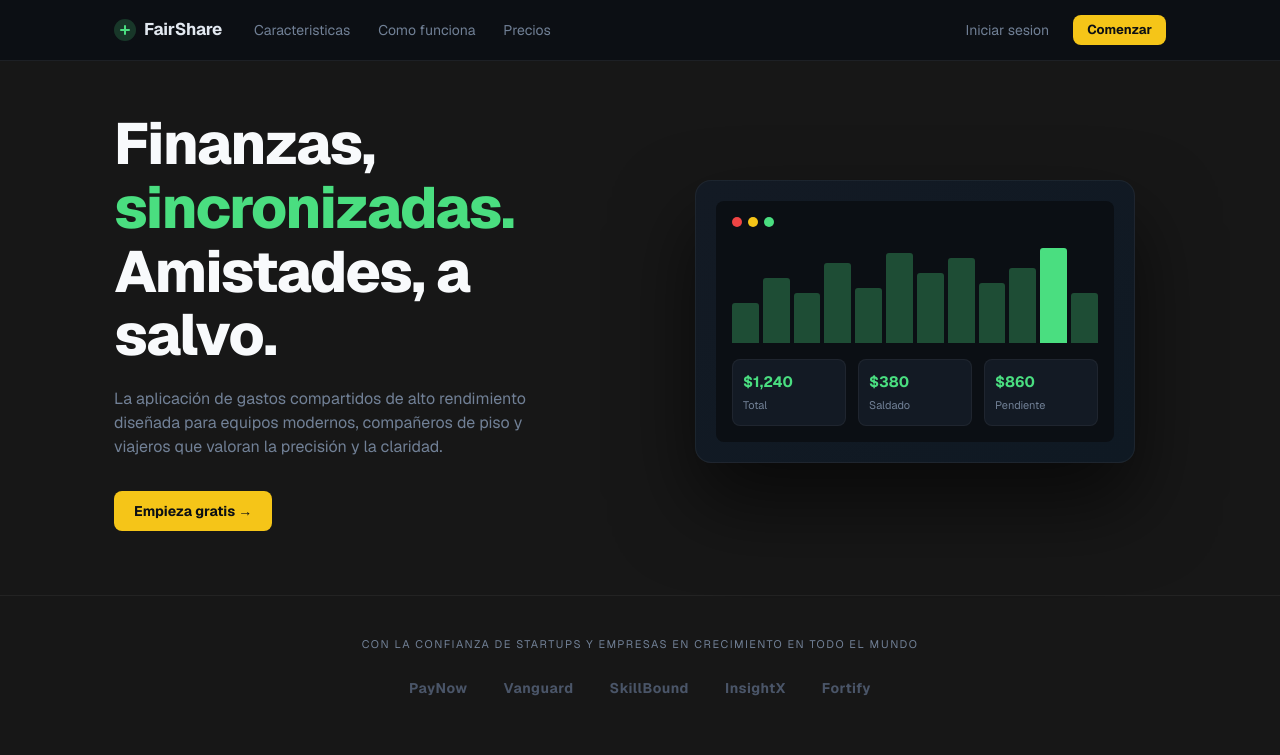
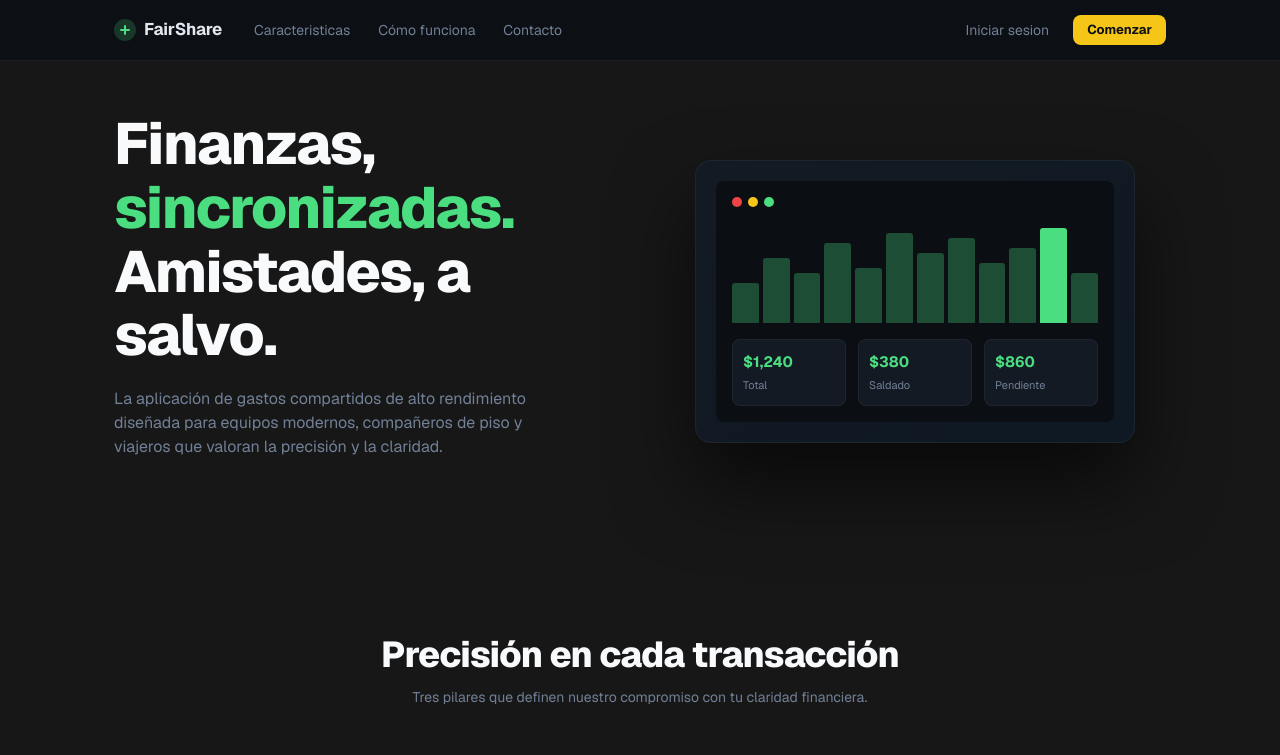
Before and after one commit to adrianlardin/Fairshare, a Next.js app in the folder frontend/: page / in a window 1280 px wide. Shown: the top 755 px of the page. Built offline with nearby package versions, Linux system fonts and the light colour scheme.

Commit message:
corrigiendo navbar

```diff
--- a/frontend/src/app/page.jsx
+++ b/frontend/src/app/page.jsx
@@ -1,11 +1,9 @@
 "use client";
 
-import { Navbar } from "@/components/navbar"; // <-- Navbar corregido e importado desde tu carpeta de componentes
+import { Navbar } from "@/components/navbar";
 import { useState } from "react";
-
 import Link from "next/link";
 
-// ── Icons (inline SVGs para no depender de librerías) ──────────────────────────
 const CheckIcon = () => (
   <svg width="16" height="16" viewBox="0 0 16 16" fill="none">
     <circle cx="8" cy="8" r="8" fill="#4ADE80" fillOpacity="0.15" />
@@ -18,9 +16,6 @@ const StarIcon = () => (
     <path d="M7 1l1.545 4.236H13l-3.59 2.609L10.727 13 7 10.09 3.273 13l1.318-5.155L1 5.236h4.455z" />
   </svg>
 );
-
-// ── Datos ───────────────────────────────────────────────────────────────────────
-const TRUSTED_BY = ["PayNow", "Vanguard", "SkillBound", "InsightX", "Fortify"];
 
 const FEATURES_CARDS = [
   {
@@ -89,11 +84,10 @@ const PRICING = [
 ];
 
 const FOOTER_COLS = {
-  Producto: ["Características", "Cómo funciona", "Precios"],
+  Producto: ["Características", "Cómo funciona"],
   Legal: ["Política de Privacidad", "Términos de Servicio", "Contacto"],
 };
 
-// ── Sub-components ──────────────────────────────────────────────────────────────
 function Hero() {
   return (
     <section className="max-w-[1100px] mx-auto px-6 pt-28 pb-16 flex flex-col md:flex-row items-center gap-12">
@@ -106,14 +100,8 @@ function Hero() {
           La aplicación de gastos compartidos de alto rendimiento diseñada para equipos modernos,
           compañeros de piso y viajeros que valoran la precisión y la claridad.
         </p>
-        <div className="flex items-center gap-5 flex-wrap">
-          <a href="/register" className="bg-[#F5C518] text-[#0b0f14] font-bold text-sm px-5 py-2.5 rounded-lg no-underline inline-block hover:opacity-90 transition-opacity">
-            Empieza gratis →
-          </a>
-        </div>
       </div>
 
-      {/* Dashboard mockup */}
       <div className="flex-1 flex justify-center w-full">
         <div className="bg-gradient-to-br from-[#131a24] to-[#0f1923] border border-white/5 rounded-2xl p-5 w-full max-w-[440px] shadow-[0_40px_80px_rgba(0,0,0,0.6)]">
           <div className="bg-[#0b0f14] rounded-lg p-4 min-h-[220px]">
@@ -122,7 +110,6 @@ function Hero() {
               <span className="w-2.5 h-2.5 rounded-full bg-[#F5C518] inline-block" />
               <span className="w-2.5 h-2.5 rounded-full bg-[#4ADE80] inline-block" />
             </div>
-            {/* Fake chart bars */}
             <div className="flex items-end gap-1 h-[100px] mb-4">
               {[40, 65, 50, 80, 55, 90, 70, 85, 60, 75, 95, 50].map((h, i) => (
                 <div
@@ -135,7 +122,6 @@ function Hero() {
                 />
               ))}
             </div>
-            {/* Fake stat bubbles */}
             <div className="flex gap-3">
               {["$1,240", "$380", "$860"].map((v, i) => (
                 <div key={i} className="bg-[#131a24] border border-white/5 rounded-lg p-2.5 flex-1 flex flex-col gap-0.5">
@@ -153,22 +139,9 @@ function Hero() {
   );
 }
 
-function TrustedBy() {
-  return (
-    <div className="text-center px-6 py-10 border-t border-white/5">
-      <p className="text-[#718096] text-[11px] tracking-[1.5px] mb-6">CON LA CONFIANZA DE STARTUPS Y EMPRESAS EN CRECIMIENTO EN TODO EL MUNDO</p>
-      <div className="flex justify-center items-center gap-9 flex-wrap">
-        {TRUSTED_BY.map((name) => (
-          <span key={name} className="text-[#4a5568] font-bold text-sm tracking-[0.5px]">{name}</span>
-        ))}
-      </div>
-    </div>
-  );
-}
-
 function FeaturesSection() {
   return (
-    <section className="max-w-[1100px] mx-auto px-6 py-20 text-center">
+    <section id="caracteristicas" className="max-w-[1100px] mx-auto px-6 py-20 text-center">
       <h2 className="text-3xl sm:text-4xl font-extrabold tracking-[-0.8px] mb-3 text-slate-50">Precisión en cada transacción</h2>
       <p className="text-[#718096] text-sm max-w-[500px] mx-auto mb-12">
         Tres pilares que definen nuestro compromiso con tu claridad financiera.
@@ -188,7 +161,7 @@ function FeaturesSection() {
 
 function GroupManagement() {
   return (
-    <section className="max-w-[1100px] mx-auto px-6 py-20 flex flex-col md:flex-row items-center gap-16 flex-wrap">
+    <section id="como-funciona" className="max-w-[1100px] mx-auto px-6 py-20 flex flex-col md:flex-row items-center gap-16 flex-wrap">
       <div className="flex-1 min-w-[280px]">
         <span className="text-[#4ADE80] text-[11px] font-bold tracking-[2px]">GESTIÓN DE GRUPOS</span>
         <h2 className="text-2xl sm:text-3xl font-extrabold tracking-[-0.6px] mt-2.5 mb-4 text-slate-50">
@@ -293,20 +266,16 @@ function FinalCTA() {
     <section className="bg-[#111720] border-t border-b border-white/5 text-center py-20 px-6">
       <h2 className="text-3xl sm:text-4xl font-extrabold tracking-[-0.8px] mb-3 text-slate-50">¿Listo para simplificar tu vida compartida?</h2>
       <p className="text-[#718096] text-sm max-w-[500px] mx-auto mb-7">
-        Únete a los 519,371 usuarios que ya han alcanzado la claridad financiera y
+        Únete a nosotros y alcanza la claridad financiera y
         comparten gastos sin estrés.
       </p>
-      <a href="/register" className="bg-[#F5C518] text-[#0b0f14] font-bold text-sm px-5 py-2.5 rounded-lg no-underline inline-block hover:opacity-90 transition-opacity">
-        Empieza gratis →
-      </a>
-      <p className="text-[#718096] text-xs mt-3.5">Sin tarjeta de crédito · Cancela cuando quieras</p>
     </section>
   );
 }
 
 function Footer() {
   return (
-    <footer className="bg-[#080c10] px-6 pt-16 pb-6 border-t border-white/5">
+    <footer id="contacto" className="bg-[#080c10] px-6 pt-16 pb-6 border-t border-white/5">
       <div className="max-w-[1100px] mx-auto grid grid-cols-1 sm:grid-cols-2 md:grid-cols-4 gap-10 pb-10 border-b border-white/5">
         <div>
           <div className="flex items-center gap-2">
@@ -353,13 +322,11 @@ function Footer() {
   );
 }
 
-// ── Page ────────────────────────────────────────────────────────────────────────
 export default function Home() {
   return (
-    <div className="bg-[#171717] text-[#e2e8f0] font-sans min-h-screen leading-relaxed">
-      <Navbar /> {/* <-- Renderiza limpiamente el componente global importado arriba */}
+    <div id="top" className="bg-[#171717] text-[#e2e8f0] font-sans min-h-screen leading-relaxed">
+      <Navbar />
       <Hero />
-      <TrustedBy />
       <FeaturesSection />
       <GroupManagement />
       <ExpenseTracking />
--- a/frontend/src/components/ModalCrearGrupo.jsx
+++ b/frontend/src/components/ModalCrearGrupo.jsx
@@ -231,3 +231,4 @@ export const ModalCrearGrupo = ({ estaAbierto, alCerrar, onGrupoCreado }) => {
     </div>
   );
 };
+}
--- a/frontend/src/components/navbar.jsx
+++ b/frontend/src/components/navbar.jsx
@@ -6,7 +6,7 @@ import { useState, useEffect } from "react";
 const BORDER = "rgba(255,255,255,0.07)";
 const TEXT = "#e2e8f0";
 const MUTED = "#718096";
-const NAV_LINKS = ["Caracteristicas", "Como funciona", "Precios"];
+const NAV_LINKS = ["Caracteristicas", "Cómo funciona", "Contacto"];
 
 const LogoIcon = () => (
   <svg width="22" height="22" viewBox="0 0 22 22" fill="none">
```
